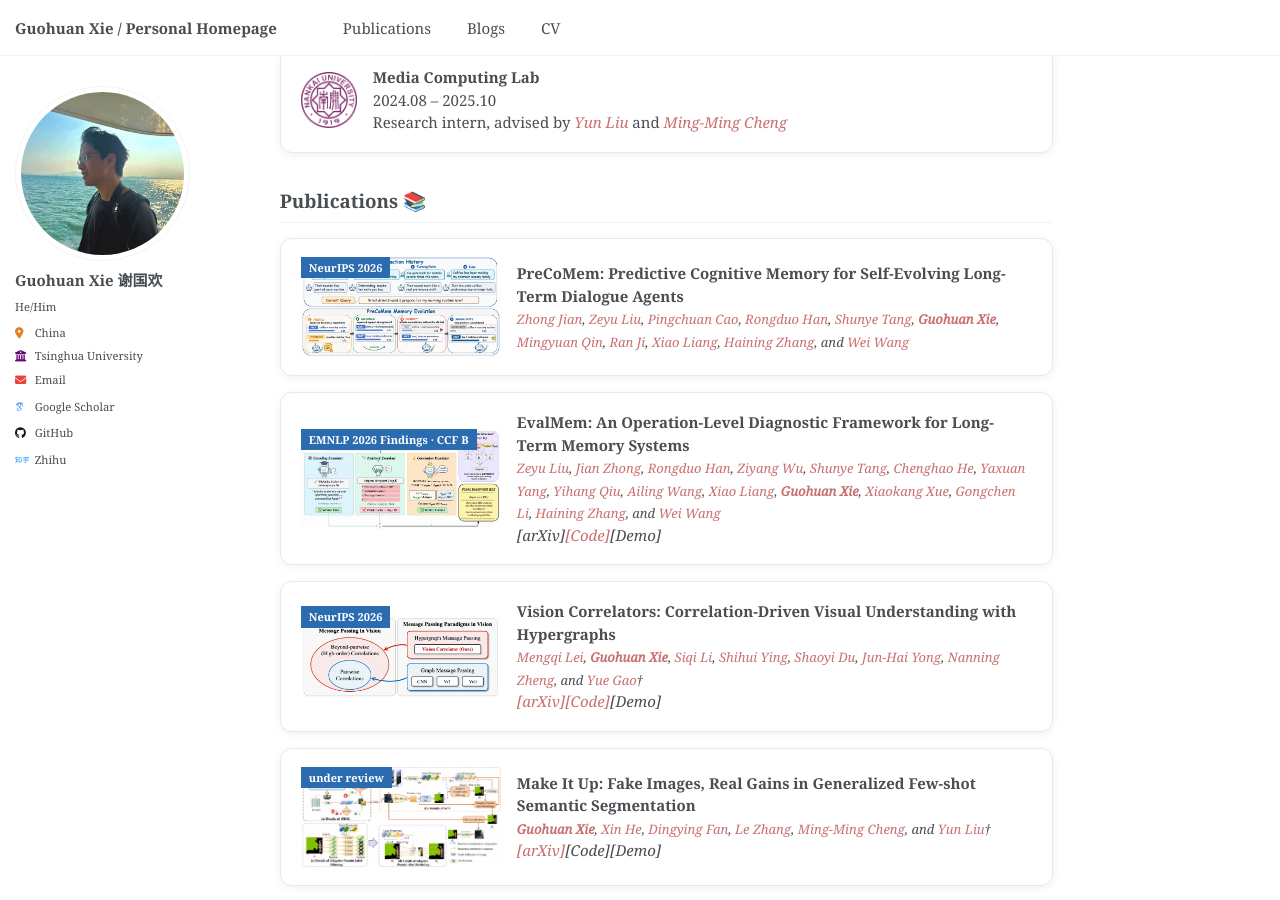
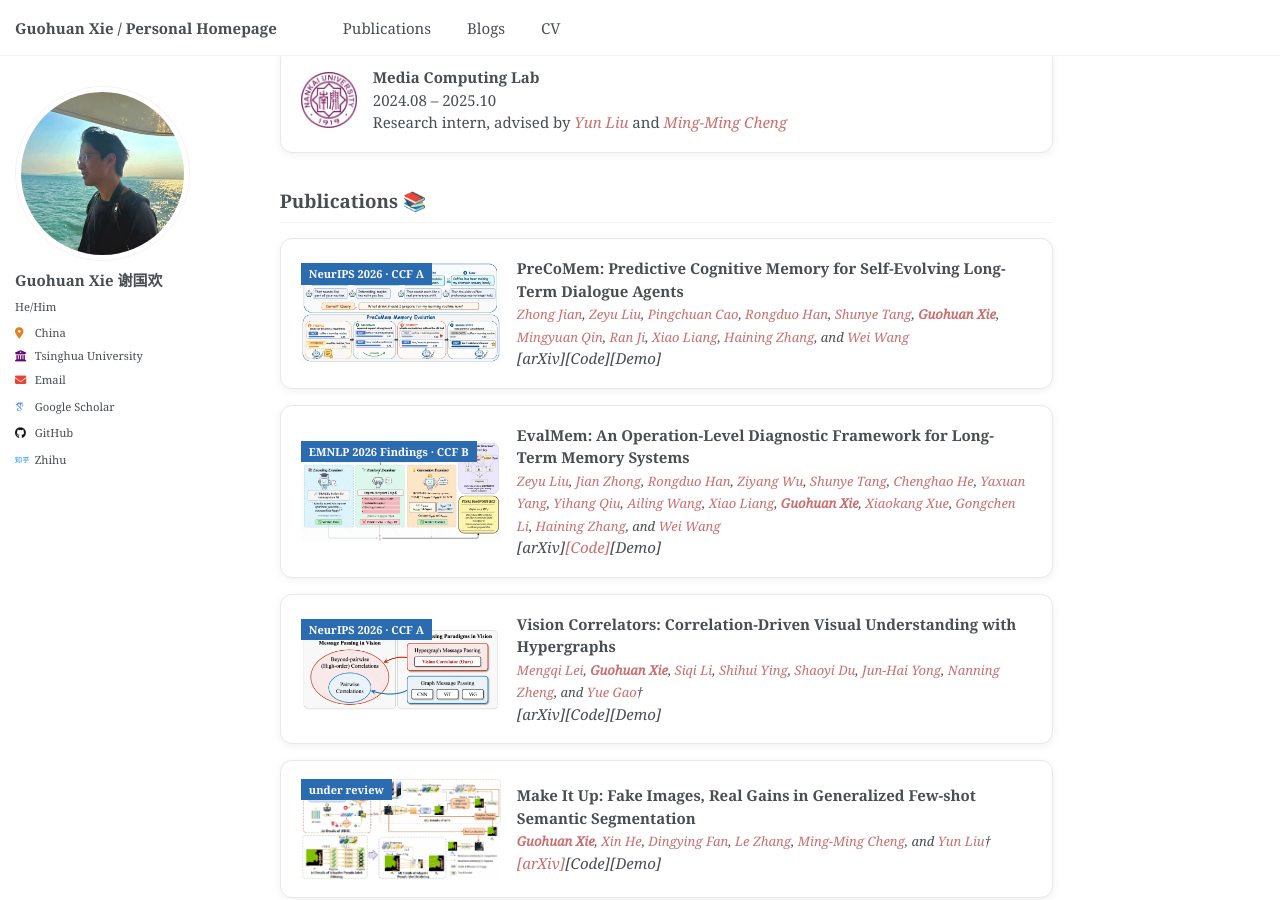
Before and after one commit to guohuan-xie/guohuan-xie.github.io, a Jekyll site: the page built from _pages/about.md, in a window 1280 px wide and 900 px high, scrolled down 1027 px. Built offline with Jekyll 4.4.1, drawn with Linux system fonts in a browser that asks for light colours; some web fonts are replaced.

Commit message:
Update publication badges and enhance author link formatting

```diff
--- a/_includes/publications-list.html
+++ b/_includes/publications-list.html
@@ -1,7 +1,7 @@
 <div class="item-list">
 <div class="item-card">
     <div class="item-card-thumb">
-        <span class="item-card-badge">NeurIPS 2026</span>
+        <span class="item-card-badge">NeurIPS 2026 · CCF A</span>
         <img src="{{ base_path }}/images/precomem.png" alt="PreCoMem memory evolution framework" width="200" height="100">
     </div>
     <div class="item-card-body">
@@ -18,7 +18,8 @@
             <a href="https://guohuan-xie.github.io/" target="_blank">Xiao Liang</a>,
             <a href="https://guohuan-xie.github.io/" target="_blank">Haining Zhang</a>, and
             <a href="https://guohuan-xie.github.io/" target="_blank">Wei Wang</a>
-        </i>
+        </i><br>
+        <em>[arXiv]</em><em>[Code]</em><em>[Demo]</em>
     </div>
 </div>
 <div class="item-card">
@@ -50,7 +51,7 @@
 </div>
 <div class="item-card">
     <div class="item-card-thumb">
-        <span class="item-card-badge">NeurIPS 2026</span>
+        <span class="item-card-badge">NeurIPS 2026 · CCF A</span>
         <img class="item-card-thumb-image--contain" src="{{ base_path }}/images/vic.png" alt="Vision Correlators framework" width="200" height="100">
     </div>
     <div class="item-card-body">
@@ -65,7 +66,7 @@
             <a href="https://faculty.xjtu.edu.cn/nnzheng/zh_CN/index.htm" target="_blank">Nanning Zheng</a>, and
             <a href="https://www.gaoyue.org/" target="_blank">Yue Gao</a>&dagger;
         </i><br>
-        <a href="https://arxiv.org/pdf/2605.21858"><em>[arXiv]</em></a><a href="https://github.com/Mengqi-Lei/Hypergraph-as-Language"><em>[Code]</em></a><em>[Demo]</em>
+        <em>[arXiv]</em><em>[Code]</em><em>[Demo]</em>
     </div>
 </div>
 <div class="item-card">
```
